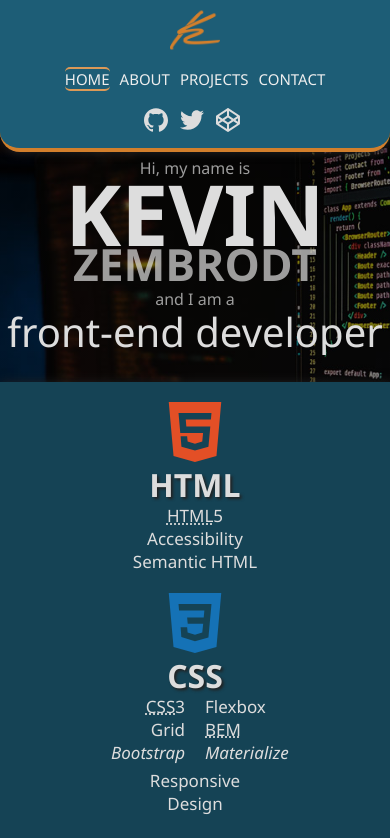
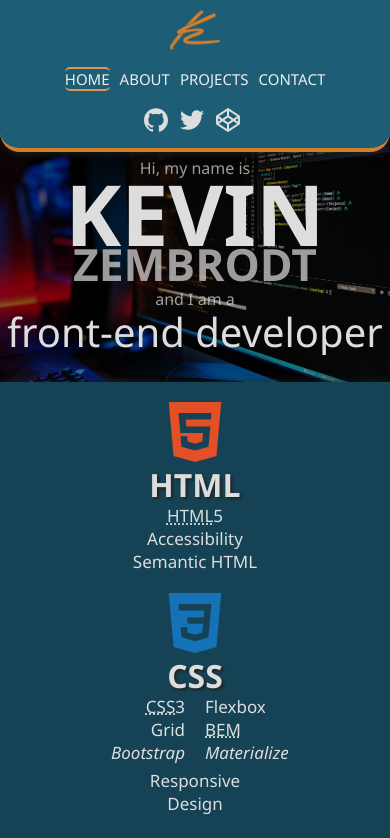
Before and after one commit to Nixikaz/portfolio-react, a React (Create React App) app: page / in a window 390 px wide. Shown: the top 838 px of the page. Built offline with nearby package versions, Linux system fonts and the light colour scheme.

Commit message:
fixed mobile rotated hero background

```diff
--- a/src/index.css
+++ b/src/index.css
@@ -639,9 +639,6 @@ footer {
   #contact h1 {
     margin: auto;
   }
-  .hero {
-    background-position-x: -60vw;
-  }
 }
 @media screen and (max-width: 980px) {
   .hero__grid {
@@ -654,9 +651,6 @@ footer {
   'hero_and'
   'hero_front';
   margin: 4rem 0 0 0;
-  }
-  .hero {
-    background-size: 100vh;
   }
   .hero__intro {
     padding-bottom: 1rem;
```
